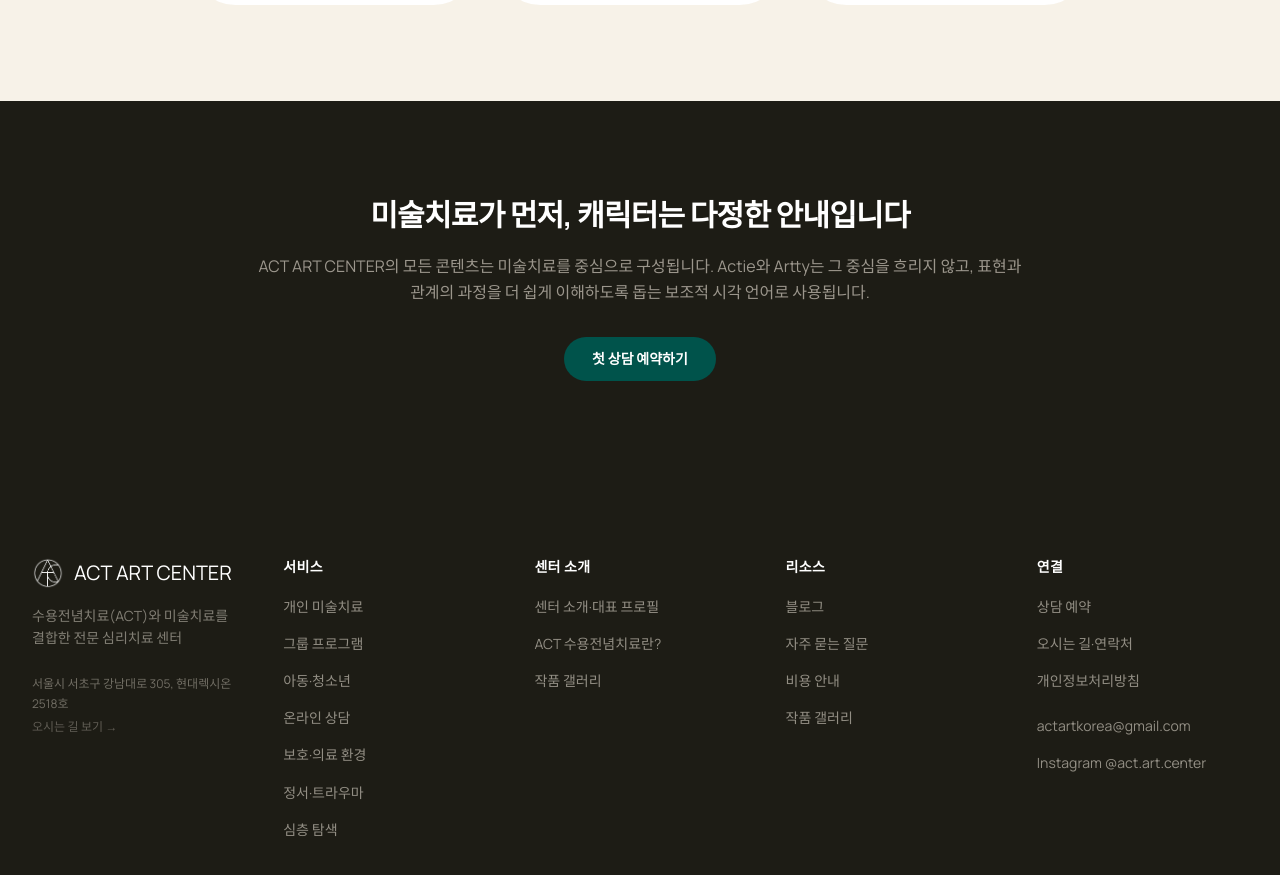
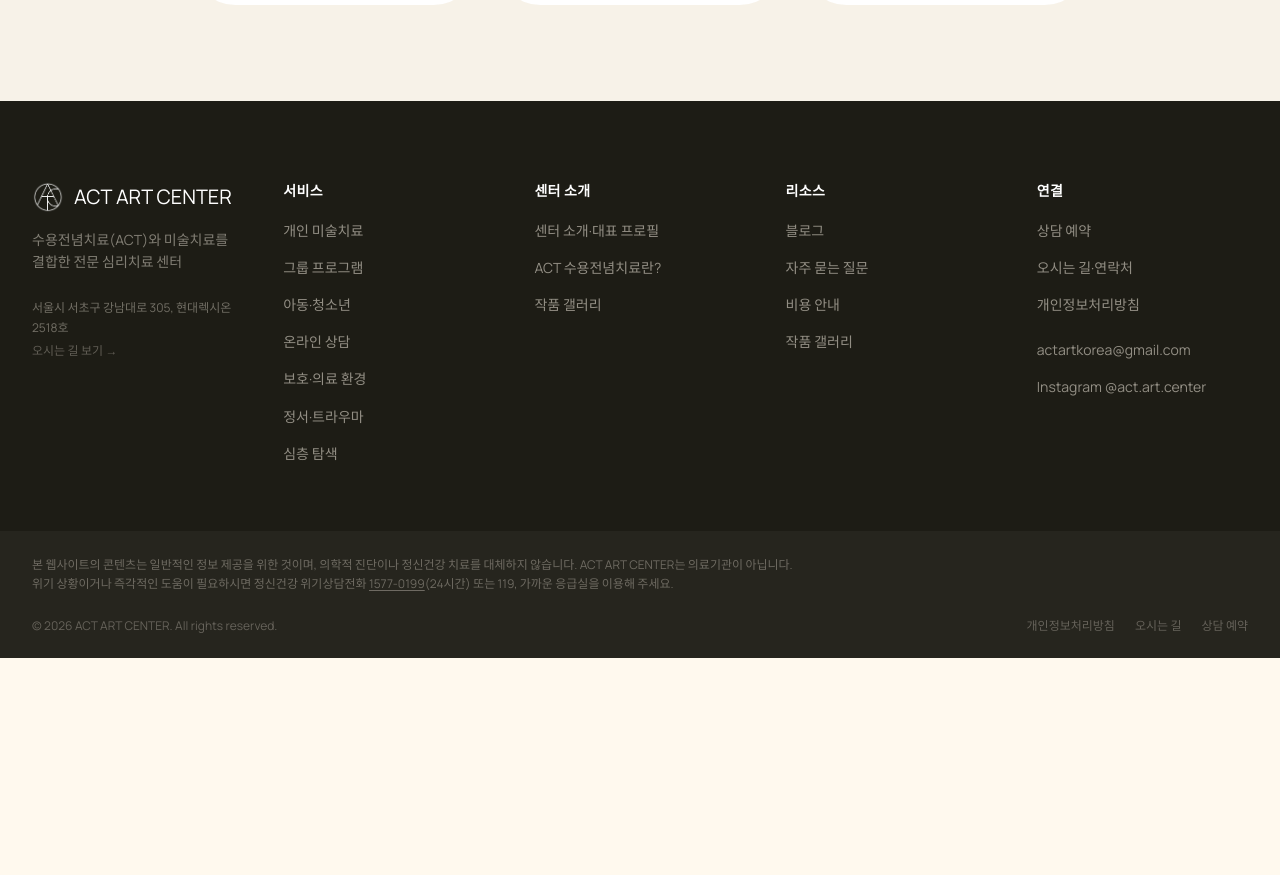
Before and after one commit to act-art-center/actartcenter.com, a Next.js app: page /characters in a window 1280 px wide. Shown: the part 2008-2883 px from the top of the page. After the commit the page ends 2666 px from the top, so only its background shows below. Built offline with nearby package versions, Linux system fonts and the light colour scheme.

Commit message:
fix: remove characters page closing note

```diff
--- a/src/app/characters/page.tsx
+++ b/src/app/characters/page.tsx
@@ -1,6 +1,5 @@
 import type { Metadata } from "next";
 import Image from "next/image";
-import Link from "next/link";
 import { PageHero } from "@/components/shared/PageHero";
 import { Container } from "@/components/shared/Container";
 import { SectionWrapper } from "@/components/shared/SectionWrapper";
@@ -132,25 +131,6 @@ export default function CharactersPage() {
         </Container>
       </SectionWrapper>
 
-      <SectionWrapper bg="night">
-        <Container>
-          <div className="max-w-3xl mx-auto text-center">
-            <h2 className="text-white text-2xl lg:text-3xl font-bold tracking-tight">
-              미술치료가 먼저, 캐릭터는 다정한 안내입니다
-            </h2>
-            <p className="mt-5 text-stone/75 leading-relaxed">
-              ACT ART CENTER의 모든 콘텐츠는 미술치료를 중심으로 구성됩니다. Actie와 Artty는 그 중심을 흐리지 않고,
-              표현과 관계의 과정을 더 쉽게 이해하도록 돕는 보조적 시각 언어로 사용됩니다.
-            </p>
-            <Link
-              href="/booking"
-              className="mt-8 inline-flex items-center rounded-full bg-primary-500 px-7 py-3 text-sm font-semibold text-white transition hover:bg-primary-600"
-            >
-              첫 상담 예약하기
-            </Link>
-          </div>
-        </Container>
-      </SectionWrapper>
     </>
   );
 }
```
